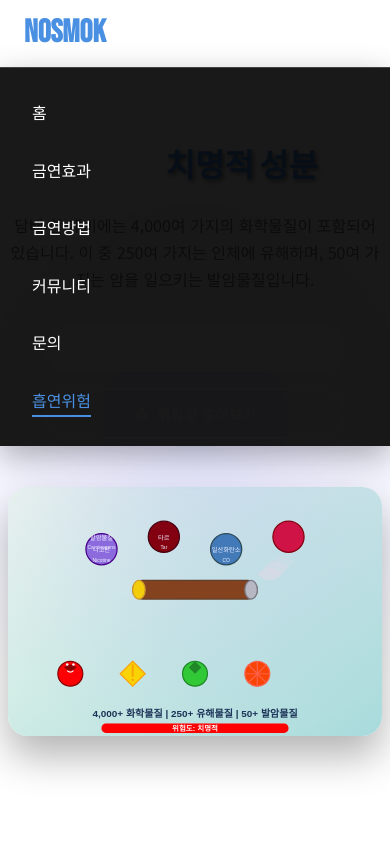
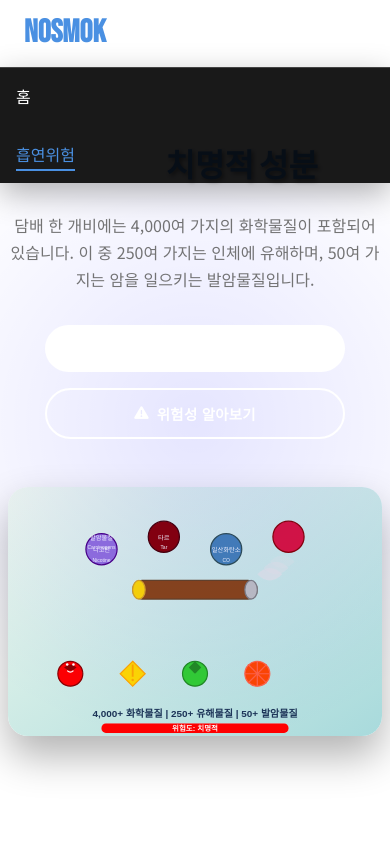
Before and after one commit to pistolinkr/Nosmok, a plain HTML site: page smoking-dangers.html in a window 390 px wide. Both pictures are taken after a click on the element 363 px from the left and 33 px from the top of the page. Shown: the top 844 px of the page. Drawn offline with Linux system fonts and the light colour scheme.

Commit message:
네비게이션 바 높이 조정 및 서브페이지 통일, 모바일 메뉴 높이 최적화

```diff
--- a/smoking-dangers.html
+++ b/smoking-dangers.html
@@ -45,14 +45,10 @@
     <header class="header">
         <nav class="nav container">
             <div class="nav__logo">
-                <h1><a href="index.html" style="color: var(--accent-color); text-decoration: none;">NOSMOK</a></h1>
+                <h1>NOSMOK</h1>
             </div>
             <ul class="nav__menu">
-                <li><a href="index.html#home" class="nav__link">홈</a></li>
-                <li><a href="index.html#benefits" class="nav__link">금연효과</a></li>
-                <li><a href="index.html#methods" class="nav__link">금연방법</a></li>
-                <li><a href="index.html#community" class="nav__link">커뮤니티</a></li>
-                <li><a href="index.html#contact" class="nav__link">문의</a></li>
+                <li><a href="index.html" class="nav__link">홈</a></li>
                 <li><a href="smoking-dangers.html" class="nav__link nav__link--active">흡연위험</a></li>
             </ul>
             <div class="nav__toggle">
--- a/style.css
+++ b/style.css
@@ -2804,7 +2804,7 @@ p {
         -webkit-backdrop-filter: blur(20px);
         -moz-backdrop-filter: blur(20px);
         flex-direction: column;
-        padding: 2rem;
+        padding: 1rem;
         transform: translateY(-100%);
         transition: var(--transition);
         opacity: 0;
```
